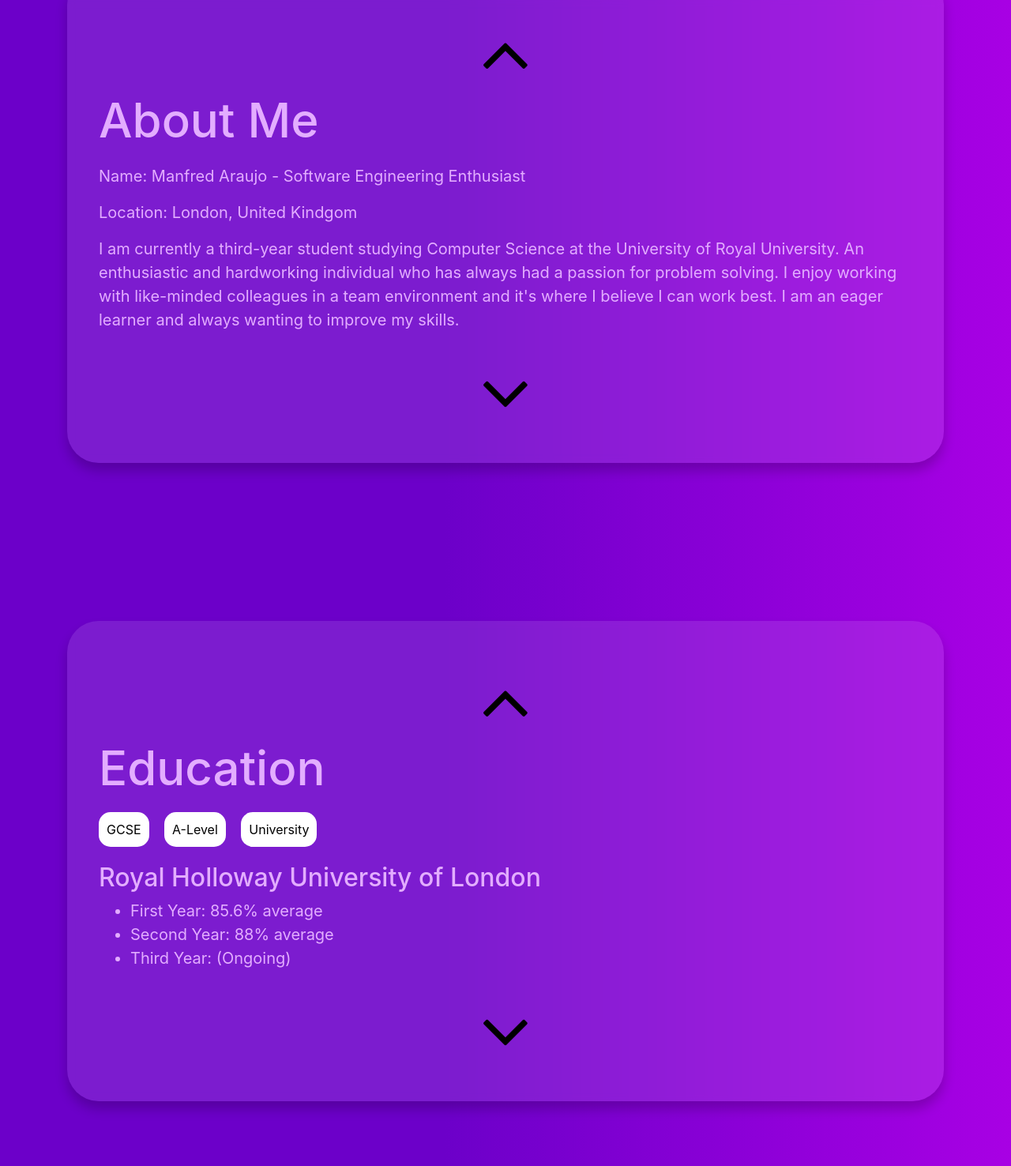
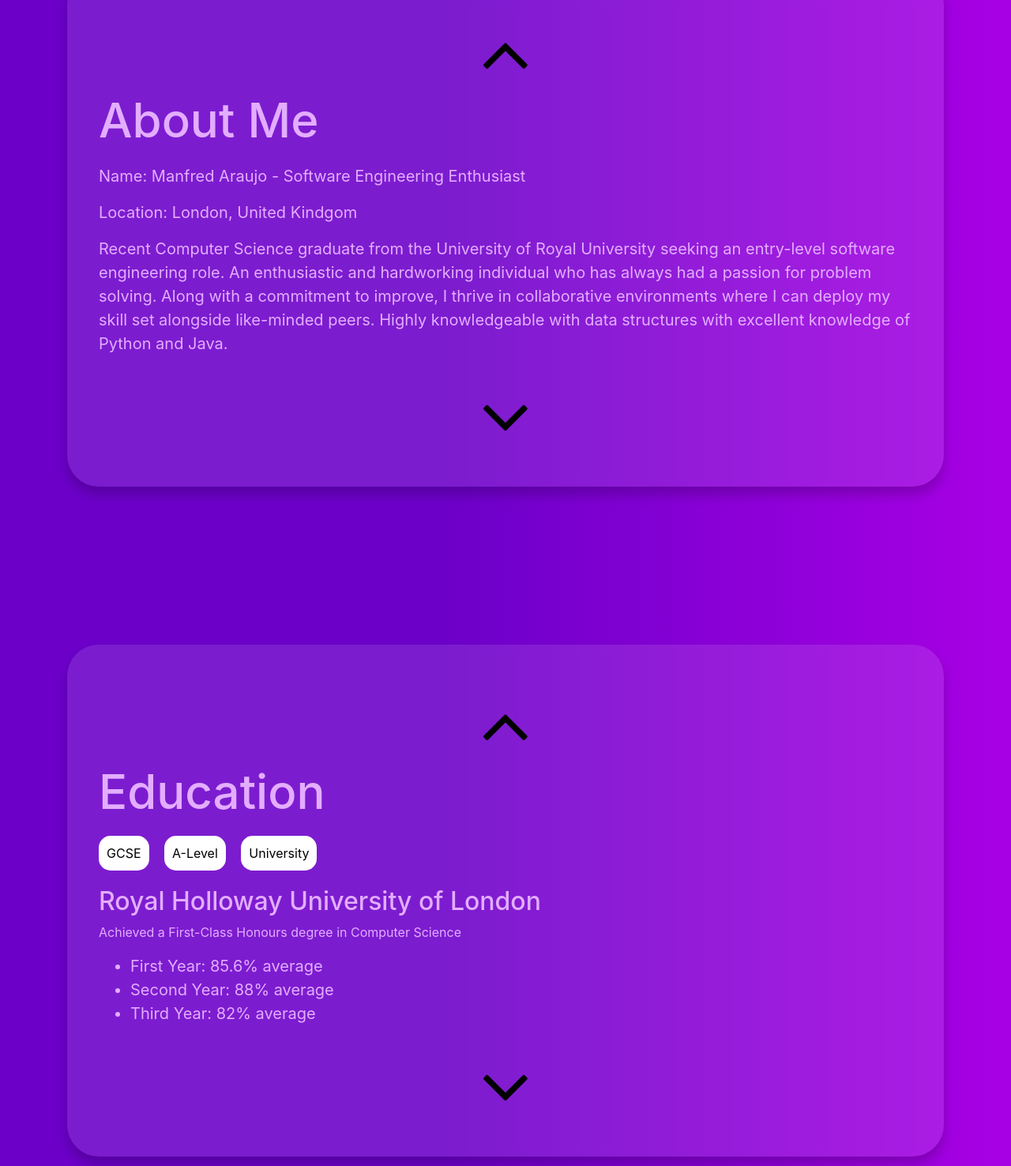
Before and after one commit to ManfredAr/PortfolioWebsite, a plain HTML site: page index.html in a window 1280 px wide. Shown: the part 684-2160 px from the top of the page at 79% size. Drawn offline with nearby package versions, Linux system fonts and the light colour scheme.

Commit message:
updated university grades

```diff
--- a/index.html
+++ b/index.html
@@ -52,10 +52,11 @@
             <div class="info">
                 <p class="role"> Name: Manfred Araujo - Software Engineering Enthusiast </p>
                 <p class="role"> Location: London, United Kindgom </p>
-                <p> I am currently a third-year student studying Computer Science at the University of Royal University.
-                    An enthusiastic and hardworking individual who has always had a passion for problem solving. I enjoy
-                    working with like-minded colleagues in a team environment and it's where I believe I can work best.
-                    I am an eager learner and always wanting to improve my skills.</p>
+                <p> Recent Computer Science graduate from the University of Royal University seeking an entry-level
+                    software engineering role. An enthusiastic and hardworking individual who has always had a passion
+                    for problem solving. Along with a commitment to improve, I thrive in collaborative environments
+                    where I can deploy my skill set alongside like-minded peers. Highly knowledgeable with data
+                    structures with excellent knowledge of Python and Java. </p>
             </div>
 
             <div class="scroll">
@@ -103,10 +104,11 @@
                 </div>
                 <div class="uni" id="uni">
                     <h2>Royal Holloway University of London</h2>
+                    <p class="role">Achieved a First-Class Honours degree in Computer Science</p>
                     <ul>
                         <li>First Year: 85.6% average</li>
                         <li>Second Year: 88% average</li>
-                        <li>Third Year: (Ongoing)</li>
+                        <li>Third Year: 82% average</li>
                     </ul>
                 </div>
             </div>
```
